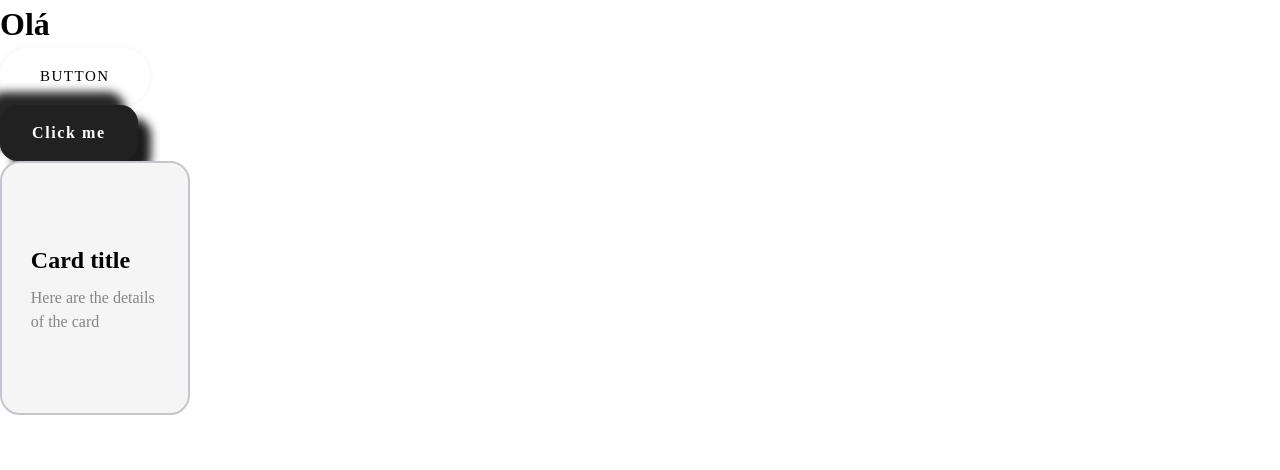
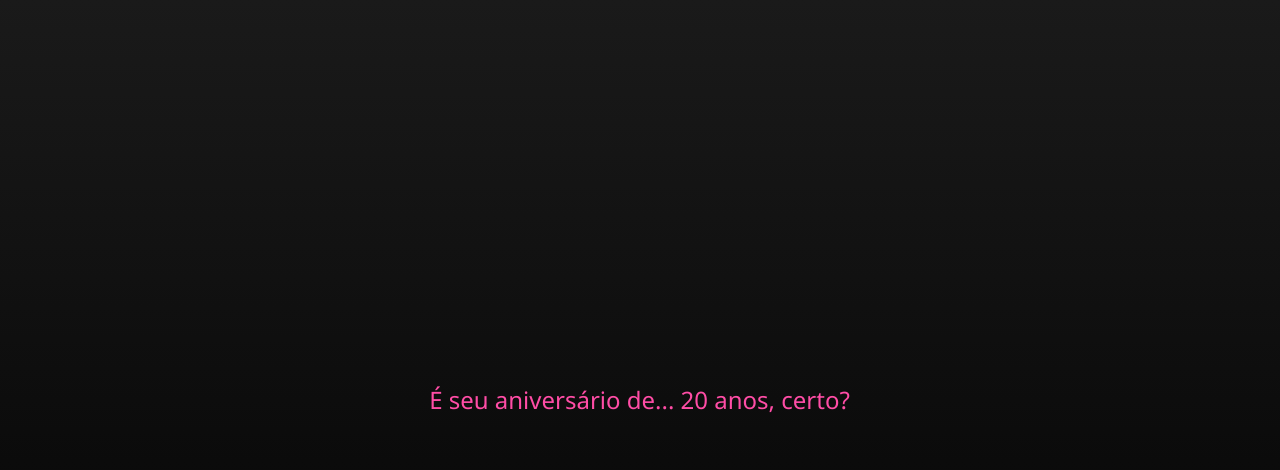
Before and after one commit to Maarzano/NiveLao, a React (Vite) app: page / in a window 1280 px wide. Shown: the top 470 px of the page. Built offline with nearby package versions, Linux system fonts and the light colour scheme.

Commit message:
mudando o conceito do site para algo mais envolvente

```diff
--- a/package.json
+++ b/package.json
@@ -3,13 +3,17 @@
   "private": true,
   "version": "0.0.0",
   "type": "module",
+  "homepage": "https://maarzano.github.io/NiveLao",
   "scripts": {
     "dev": "vite",
     "build": "vite build",
     "lint": "eslint .",
-    "preview": "vite preview"
+    "preview": "vite preview",
+    "predeploy": "npm run build",
+    "deploy": "gh-pages -d build"
   },
   "dependencies": {
+    "gh-pages": "^6.3.0",
     "react": "^19.1.0",
     "react-dom": "^19.1.0",
     "styled-components": "^6.1.18"
--- a/src/Pages/Home/App.jsx
+++ /dev/null
@@ -1,17 +0,0 @@
-import Button1 from "../../Components/Buttons/Button1"
-import ButtonClickMe from "../../Components/Buttons/ButtonClickMe"
-import Card1 from "../../Components/Cards/Card1"
-
-function App() {
-
-  return (
-    <>
-      <h1>Olá</h1>
-      <Button1/>
-      <ButtonClickMe/>
-      <Card1/>
-    </>
-  )
-}
-
-export default App
--- /dev/null
+++ b/src/Pages/Home/index.jsx
@@ -0,0 +1,71 @@
+import { useState, useEffect } from 'react';
+import './styles.css';
+
+const mensagens = [
+  'Olá, leãozinho!!',
+  'É seu aniversário de... 20 anos, certo?',
+  'Tenho algo especial para você... 💖',
+  'Está preparada?'
+];
+
+function App() {
+  const [texto, setTexto] = useState('');
+  const [indiceMensagem, setIndiceMensagem] = useState(0);
+  const [indiceLetra, setIndiceLetra] = useState(0);
+  const [digitando, setDigitando] = useState(true);
+
+  const [mostrarConteudo, setMostrarConteudo] = useState(false);
+
+  useEffect(() => {
+    if (digitando && indiceMensagem < mensagens.length) {
+      const timeout = setTimeout(() => {
+        const mensagemAtual = mensagens[indiceMensagem];
+        setTexto(prev => prev + mensagemAtual[indiceLetra]);
+        setIndiceLetra(indiceLetra + 1);
+
+        if (indiceLetra + 1 >= mensagemAtual.length) {
+          setDigitando(false);
+        }
+      }, 80);
+
+      return () => clearTimeout(timeout);
+    } else if (!digitando && indiceMensagem < mensagens.length - 1) {
+      // Espera 1.5s antes de ir para a próxima
+      const pausa = setTimeout(() => {
+        setIndiceMensagem(indiceMensagem + 1);
+        setIndiceLetra(0);
+        setTexto('');
+        setDigitando(true);
+      }, 2000);
+
+      return () => clearTimeout(pausa);
+    } else if (!digitando && indiceMensagem === mensagens.length - 1) {
+      // Finalizou todas as mensagens
+      const fim = setTimeout(() => setMostrarConteudo(true), 2000);
+      return () => clearTimeout(fim);
+    }
+  }, [digitando, indiceMensagem, indiceLetra]);
+
+  return (
+    <div className="app-container">
+      {!mostrarConteudo ? (
+        <div className="tela-inicial">
+          <p className="digitando">{texto}<span className="cursor">|</span></p>
+        </div>
+      ) : (
+        <div className="conteudo-principal fade-in">
+          <h1>🎉 Feliz Aniversário, Meu Amor! 🎉</h1>
+          <p>Você é a luz da minha vida e hoje comemoramos o seu dia! 💖</p>
+          <div className="decoracao">
+            <span className="balao">🎈</span>
+            <span className="coraçao">❤️</span>
+            <span className="balao">🎈</span>
+          </div>
+          <button className="botao-celebrar">Celebrar!</button>
+        </div>
+      )}
+    </div>
+  );
+}
+
+export default App;
--- /dev/null
+++ b/src/Pages/Home/styles.css
@@ -0,0 +1,90 @@
+body, html {
+  margin: 0;
+  padding: 0;
+  font-family: 'Segoe UI', sans-serif;
+  background-color: #121212;
+  color: white;
+  height: 100%;
+}
+
+.app-container {
+  display: flex;
+  justify-content: center;
+  align-items: center;
+  text-align: center;
+  height: 100vh;
+  padding: 20px;
+  background: linear-gradient(to bottom, #1a1a1a, #000);
+}
+
+.tela-inicial {
+  font-size: 1.5rem;
+  color: #ff4da6;
+}
+
+.digitando {
+  white-space: pre-wrap;
+  line-height: 2rem;
+}
+
+.cursor {
+  display: inline-block;
+  width: 1px;
+  background-color: #ff4da6;
+  animation: blink 1s infinite;
+}
+
+@keyframes blink {
+  0%, 50% { opacity: 1; }
+  51%, 100% { opacity: 0; }
+}
+
+.conteudo-principal {
+  max-width: 400px;
+}
+
+.fade-in {
+  animation: aparecer 1.5s ease forwards;
+}
+
+@keyframes aparecer {
+  from {
+    opacity: 0;
+    transform: translateY(40px);
+  }
+  to {
+    opacity: 1;
+    transform: translateY(0);
+  }
+}
+
+h1 {
+  color: #ff4da6;
+  font-size: 2rem;
+  margin-bottom: 0.5rem;
+}
+
+.decoracao {
+  display: flex;
+  justify-content: center;
+  gap: 1rem;
+  font-size: 2.5rem;
+  margin: 1.5rem 0;
+}
+
+.botao-celebrar {
+  background: #ff4da6;
+  color: white;
+  padding: 15px 30px;
+  font-size: 1rem;
+  border: none;
+  border-radius: 30px;
+  box-shadow: 0 0 10px #ff4da6;
+  cursor: pointer;
+  transition: all 0.3s ease;
+}
+
+.botao-celebrar:hover {
+  background: #ff3366;
+  box-shadow: 0 0 20px #ff3366;
+}
--- a/src/index.jsx
+++ b/src/index.jsx
@@ -1,6 +1,6 @@
 import { StrictMode } from 'react'
 import { createRoot } from 'react-dom/client'
-import App from './Pages/Home/App.jsx'
+import App from './Pages/Home/index.jsx'
 import './styles.css'
 
 createRoot(document.getElementById('root')).render(
```
Also changed, not shown: src/Components/HeartBackground/index.tsx (added, +92 -0 lines), 1 other file (tests, documents, lock files or other folders).
